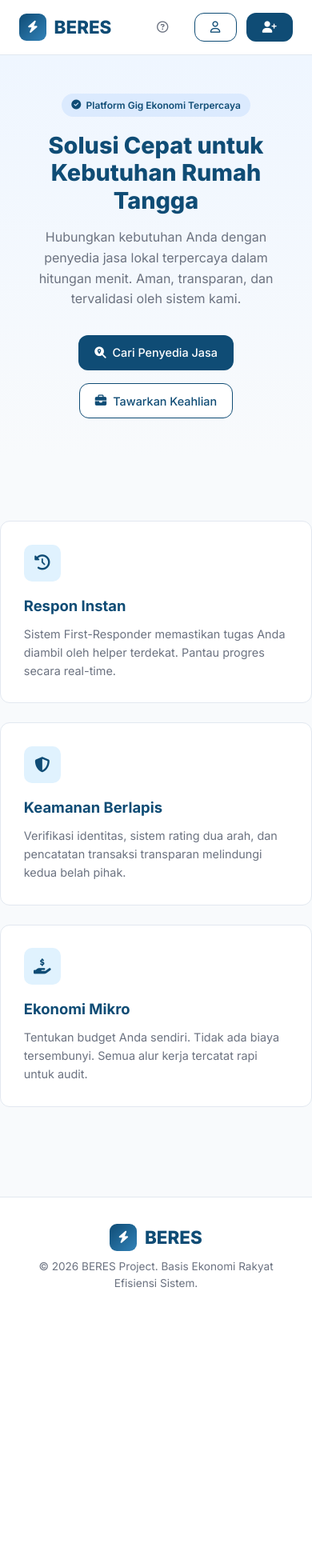
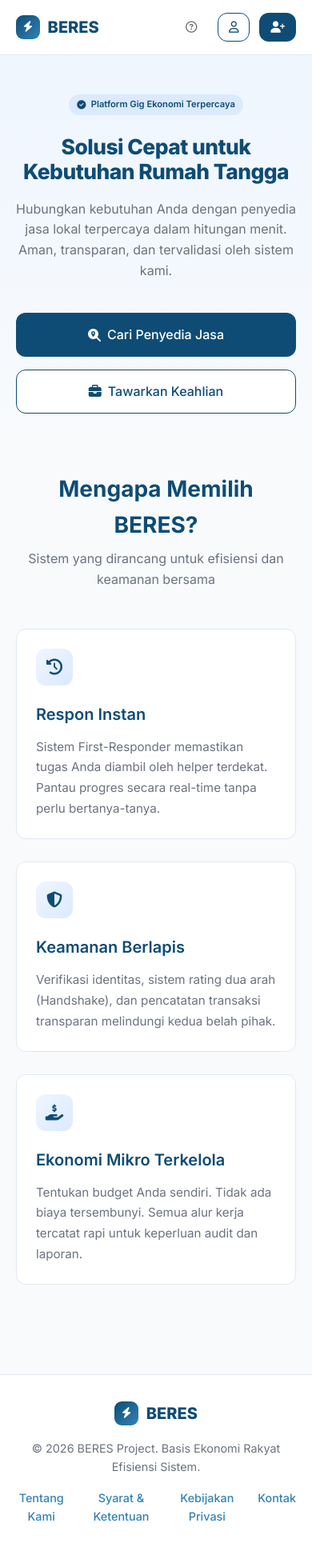
Before and after one commit to ilhamcuanki/BERES_APP_tugas_akhir_RGI34, a PHP site: page / in a window 390 px wide. Shown: the whole page at 80% size. Before the commit the page ends 1610 px from the top, so only its background shows below. Run offline with PHP 8.4, Linux system fonts and the light colour scheme.

Commit message:
refactor(ui): optimasi responsive spacing dan perbaiki positioning grid features
- Perbaiki container padding dari 1.5rem menjadi 2rem untuk desktop (1200px max-width)
- Tambahkan spacing yang lebih lega pada section features (padding 4rem 0 5rem)
- Tingkatkan gap grid dari 1.5rem menjadi 2rem untuk breathing room yang lebih baik
- Optimasi breakpoint responsive: 1024px, 768px, dan 480px
- Perbaiki hero section dengan max-width 700px dan typography yang lebih proporsional
- Tambahkan animasi staggered fade-in untuk cards menggunakan Intersection Observer
- Pertahankan semua elemen desain existing (warna, ikon, struktur)
- Mobile-first approach dengan penyesuaian padding bertahap per breakpoint

```diff
--- a/index.php
+++ b/index.php
@@ -24,7 +24,7 @@ require_once __DIR__ . '/config/database.php';
     }
     * { margin:0; padding:0; box-sizing:border-box; }
     body { font-family:'Inter',sans-serif; background:var(--bg); color:var(--text-main); line-height:1.6; }
-    .container { max-width:1100px; margin:0 auto; padding:0 1.5rem; }
+    .container { max-width:1200px; margin:0 auto; padding:0 2rem; }
 
     /* Navbar */
     .navbar { background:var(--surface); border-bottom:1px solid var(--border); padding:1rem 0; position:sticky; top:0; z-index:50; }
@@ -39,29 +39,71 @@ require_once __DIR__ . '/config/database.php';
     .btn-primary:hover { background:var(--primary-light); transform:translateY(-1px); }
     .btn-outline { background:transparent; border-color:var(--primary); color:var(--primary); }
     .btn-outline:hover { background:var(--primary); color:#fff; }
+    .btn-ghost { background:transparent; color:var(--text-muted); }
+    .btn-ghost:hover { background:var(--bg); color:var(--text-main); }
 
     /* Hero */
-    .hero { padding:4.5rem 0 3.5rem; background:linear-gradient(180deg, #eff6ff 0%, var(--bg) 100%); }
-    .hero-content { text-align:center; max-width:650px; margin:0 auto; }
-    .badge { display:inline-flex; align-items:center; gap:0.4rem; background:#dbeafe; color:var(--primary); padding:0.3rem 0.75rem; border-radius:99px; font-size:0.75rem; font-weight:600; margin-bottom:1.2rem; }
-    .hero h1 { font-size:clamp(1.8rem,4vw,2.6rem); line-height:1.2; color:var(--primary); margin-bottom:1rem; font-weight:800; }
-    .hero p { color:var(--text-muted); margin-bottom:2rem; }
+    .hero { padding:5rem 0 4rem; background:linear-gradient(180deg, #eff6ff 0%, var(--bg) 100%); }
+    .hero-content { text-align:center; max-width:700px; margin:0 auto; }
+    .badge { display:inline-flex; align-items:center; gap:0.4rem; background:#dbeafe; color:var(--primary); padding:0.35rem 0.85rem; border-radius:99px; font-size:0.8rem; font-weight:600; margin-bottom:1.5rem; }
+    .hero h1 { font-size:clamp(2rem,5vw,3rem); line-height:1.15; color:var(--primary); margin-bottom:1.25rem; font-weight:800; letter-spacing:-0.02em; }
+    .hero p { color:var(--text-muted); margin-bottom:2.5rem; font-size:1.1rem; max-width:600px; margin-left:auto; margin-right:auto; }
     .hero-actions { display:flex; justify-content:center; gap:1rem; flex-wrap:wrap; }
+    .hero-btn { padding:0.85rem 1.5rem; font-size:1rem; }
 
-    /* Cards */
-    .features { padding:3rem 0 4rem; }
-    .grid { display:grid; grid-template-columns:repeat(auto-fit,minmax(280px,1fr)); gap:1.5rem; margin-top:2rem; }
-    .card { background:var(--surface); padding:1.8rem; border-radius:var(--radius); border:1px solid var(--border); transition:0.3s; }
-    .card:hover { border-color:var(--primary-light); transform:translateY(-3px); box-shadow:var(--shadow); }
-    .card-icon { width:46px; height:46px; background:#e0f2fe; color:var(--primary); border-radius:10px; display:flex; align-items:center; justify-content:center; font-size:1.2rem; margin-bottom:1rem; }
-    .card h3 { font-size:1.15rem; margin-bottom:0.5rem; color:var(--primary); }
-    .card p { color:var(--text-muted); font-size:0.9rem; }
+    /* Features - PERBAIKAN SPACING */
+    .features { padding:4rem 0 5rem; }
+    .section-header { text-align:center; margin-bottom:3rem; }
+    .section-header h2 { font-size:2rem; color:var(--primary); margin-bottom:0.5rem; font-weight:700; }
+    .section-header p { color:var(--text-muted); margin-top:0.5rem; }
+    .grid { display:grid; grid-template-columns:repeat(auto-fit,minmax(300px,1fr)); gap:2rem; margin-top:2.5rem; }
+    .card { background:var(--surface); padding:2rem; border-radius:var(--radius); border:1px solid var(--border); transition:all 0.3s ease; position:relative; overflow:hidden; }
+    .card:hover { border-color:var(--primary-light); transform:translateY(-4px); box-shadow:var(--shadow); }
+    .card-icon { width:52px; height:52px; background:linear-gradient(135deg, #eff6ff, #dbeafe); color:var(--primary); border-radius:12px; display:flex; align-items:center; justify-content:center; font-size:1.5rem; margin-bottom:1.25rem; }
+    .card h3 { font-size:1.25rem; margin-bottom:0.75rem; color:var(--primary); font-weight:600; }
+    .card p { color:var(--text-muted); line-height:1.7; font-size:0.95rem; }
 
     /* Footer */
-    .footer { background:var(--surface); border-top:1px solid var(--border); padding:2rem 0; margin-top:3rem; text-align:center; }
-    .footer p { color:var(--text-muted); font-size:0.85rem; margin-top:0.5rem; }
+    .footer { background:var(--surface); border-top:1px solid var(--border); padding:2.5rem 0; margin-top:4rem; text-align:center; }
+    .footer p { color:var(--text-muted); font-size:0.9rem; margin-top:0.5rem; }
+    .footer-links { display:flex; justify-content:center; gap:1.5rem; margin-top:1rem; }
+    .footer-links a { color:var(--primary-light); text-decoration:none; font-size:0.9rem; font-weight:500; transition:color 0.2s; }
+    .footer-links a:hover { color:var(--primary); }
 
-    @media(max-width:768px) { .nav-actions .btn span{display:none;} .hero{padding:3rem 0;} }
+    /* Responsive Optimizations */
+    @media(max-width:1024px) {
+      .container { padding:0 1.75rem; }
+      .hero { padding:4rem 0 3rem; }
+      .features { padding:3.5rem 0 4rem; }
+    }
+
+    @media(max-width:768px) {
+      .container { padding:0 1.5rem; }
+      .nav-actions .btn span { display:none; }
+      .nav-actions .btn { padding:0.6rem 0.8rem; }
+      .hero { padding:3.5rem 0 2.5rem; }
+      .hero h1 { font-size:1.8rem; }
+      .hero p { font-size:1rem; }
+      .hero-actions { flex-direction:column; align-items:stretch; }
+      .hero-btn { width:100%; justify-content:center; }
+      .features { padding:3rem 0 3.5rem; }
+      .grid { grid-template-columns:1fr; gap:1.75rem; }
+      .section-header h2 { font-size:1.75rem; }
+      .card { padding:1.75rem; }
+    }
+
+    @media(max-width:480px) {
+      .container { padding:0 1.25rem; }
+      .logo { font-size:1.25rem; }
+      .logo-icon { width:30px; height:30px; font-size:0.85rem; }
+      .hero { padding:3rem 0 2rem; }
+      .hero h1 { font-size:1.65rem; }
+      .badge { font-size:0.7rem; padding:0.25rem 0.65rem; }
+      .features { padding:2.5rem 0 3rem; }
+      .card { padding:1.5rem; }
+      .card-icon { width:46px; height:46px; font-size:1.25rem; }
+      .footer { padding:2rem 0; }
+    }
   </style>
 </head>
 <body>
@@ -71,7 +113,7 @@ require_once __DIR__ . '/config/database.php';
         <div class="logo-icon"><i class="fa-solid fa-bolt"></i></div> BERES
       </a>
       <div class="nav-actions">
-        <a href="#" class="btn btn-ghost" style="background:transparent; color:var(--text-muted);">
+        <a href="#" class="btn btn-ghost">
           <i class="fa-regular fa-circle-question"></i> <span>Bantuan</span>
         </a>
         <a href="#" class="btn btn-outline"><i class="fa-regular fa-user"></i> <span>Masuk</span></a>
@@ -87,28 +129,34 @@ require_once __DIR__ . '/config/database.php';
         <h1>Solusi Cepat untuk Kebutuhan Rumah Tangga</h1>
         <p>Hubungkan kebutuhan Anda dengan penyedia jasa lokal terpercaya dalam hitungan menit. Aman, transparan, dan tervalidasi oleh sistem kami.</p>
         <div class="hero-actions">
-          <a href="#" class="btn btn-primary"><i class="fa-solid fa-magnifying-glass-location"></i> Cari Penyedia Jasa</a>
-          <a href="#" class="btn btn-outline" style="background:var(--surface);"><i class="fa-solid fa-briefcase"></i> Tawarkan Keahlian</a>
+          <a href="#" class="btn btn-primary hero-btn"><i class="fa-solid fa-magnifying-glass-location"></i> Cari Penyedia Jasa</a>
+          <a href="#" class="btn btn-outline hero-btn" style="background:var(--surface);"><i class="fa-solid fa-briefcase"></i> Tawarkan Keahlian</a>
         </div>
       </div>
     </section>
 
-    <section class="features container">
+    <section class="features">
+      <div class="container">
+        <div class="section-header">
+          <h2>Mengapa Memilih BERES?</h2>
+          <p>Sistem yang dirancang untuk efisiensi dan keamanan bersama</p>
+        </div>
         <div class="grid">
           <div class="card">
             <div class="card-icon"><i class="fa-solid fa-clock-rotate-left"></i></div>
             <h3>Respon Instan</h3>
-          <p>Sistem First-Responder memastikan tugas Anda diambil oleh helper terdekat. Pantau progres secara real-time.</p>
+            <p>Sistem First-Responder memastikan tugas Anda diambil oleh helper terdekat. Pantau progres secara real-time tanpa perlu bertanya-tanya.</p>
           </div>
           <div class="card">
             <div class="card-icon"><i class="fa-solid fa-shield-halved"></i></div>
             <h3>Keamanan Berlapis</h3>
-          <p>Verifikasi identitas, sistem rating dua arah, dan pencatatan transaksi transparan melindungi kedua belah pihak.</p>
+            <p>Verifikasi identitas, sistem rating dua arah (Handshake), dan pencatatan transaksi transparan melindungi kedua belah pihak.</p>
           </div>
           <div class="card">
             <div class="card-icon"><i class="fa-solid fa-hand-holding-dollar"></i></div>
-          <h3>Ekonomi Mikro</h3>
-          <p>Tentukan budget Anda sendiri. Tidak ada biaya tersembunyi. Semua alur kerja tercatat rapi untuk audit.</p>
+            <h3>Ekonomi Mikro Terkelola</h3>
+            <p>Tentukan budget Anda sendiri. Tidak ada biaya tersembunyi. Semua alur kerja tercatat rapi untuk keperluan audit dan laporan.</p>
+          </div>
         </div>
       </div>
     </section>
@@ -116,11 +164,41 @@ require_once __DIR__ . '/config/database.php';
 
   <footer class="footer">
     <div class="container">
-      <div class="logo" style="justify-content:center; margin-bottom:0.5rem;">
+      <div class="logo" style="justify-content:center; margin-bottom:1rem;">
         <div class="logo-icon"><i class="fa-solid fa-bolt"></i></div> BERES
       </div>
       <p>&copy; <?= date('Y') ?> BERES Project. Basis Ekonomi Rakyat Efisiensi Sistem.</p>
+      <div class="footer-links">
+        <a href="#">Tentang Kami</a>
+        <a href="#">Syarat & Ketentuan</a>
+        <a href="#">Kebijakan Privasi</a>
+        <a href="#">Kontak</a>
+      </div>
     </div>
   </footer>
+
+  <script>
+    // Intersection Observer untuk animasi card saat scroll
+    document.addEventListener('DOMContentLoaded', () => {
+      const cards = document.querySelectorAll('.card');
+      const observer = new IntersectionObserver((entries) => {
+        entries.forEach((entry, index) => {
+          if (entry.isIntersecting) {
+            setTimeout(() => {
+              entry.target.style.opacity = '1';
+              entry.target.style.transform = 'translateY(0)';
+            }, index * 100);
+          }
+        });
+      }, { threshold: 0.1 });
+
+      cards.forEach(card => {
+        card.style.opacity = '0';
+        card.style.transform = 'translateY(20px)';
+        card.style.transition = 'all 0.5s ease';
+        observer.observe(card);
+      });
+    });
+  </script>
 </body>
 </html>
```
Lines whose indentation alone changed are shown as unchanged.
